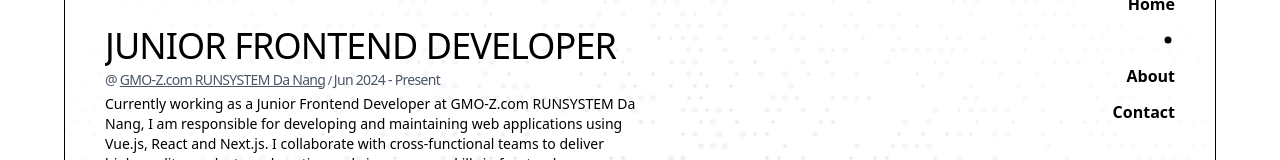
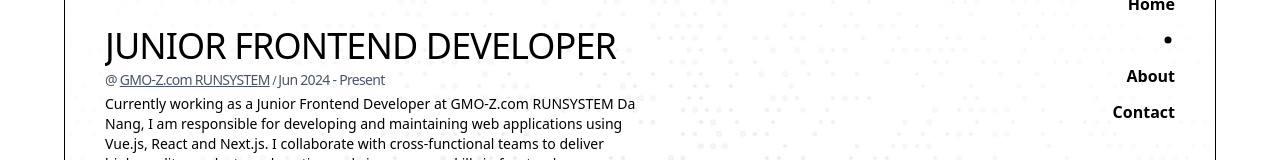
Before and after one commit to qngvin/qngvin, a Next.js app: page /work in a window 1280 px wide. Shown: the part 135-295 px from the top of the page. Built offline with nearby package versions, Linux system fonts and the light colour scheme; no server answers.

Commit message:
feat: add exxperience

```diff
--- a/features/work/work.contants.ts
+++ b/features/work/work.contants.ts
@@ -1,7 +1,7 @@
 export const works = [
   {
     id: '1',
-    company: 'GMO-Z.com RUNSYSTEM Da Nang',
+    company: 'GMO-Z.com RUNSYSTEM',
     startDate: '2024-06-10',
     linkUrl: 'https://runsystem.net/vi',
     isDoing: true,
```
